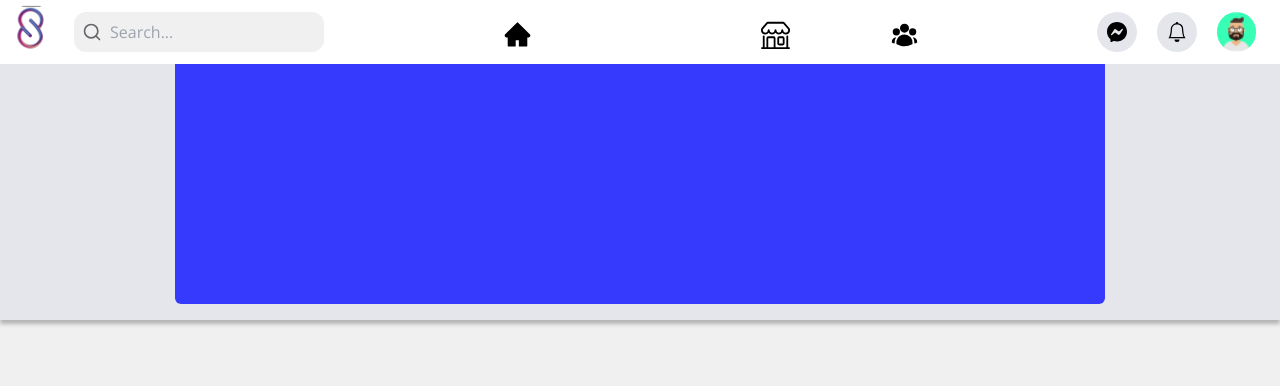
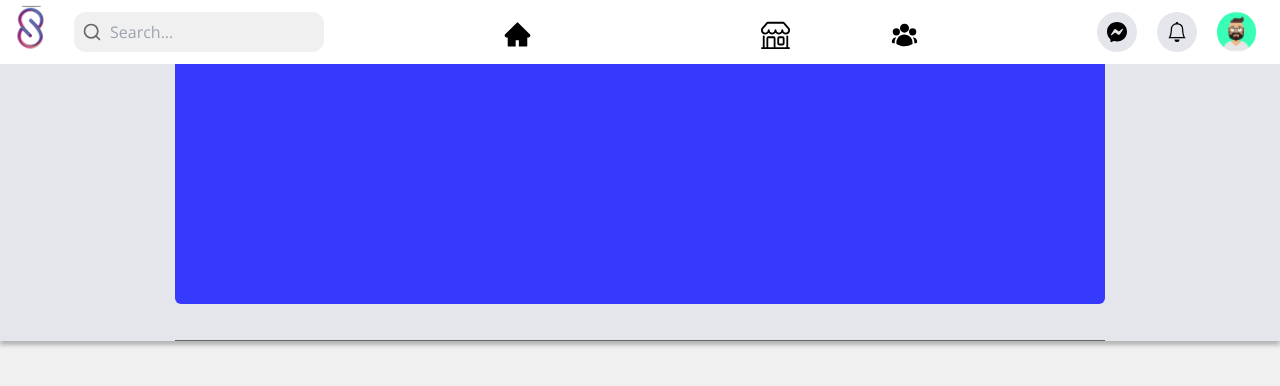
Before and after one commit to asiughuslyvesterobus/social_app, a Next.js app in the folder client/: page /profile/01029302 in a window 1280 px wide. Shown: the top 386 px of the page. Built offline with nearby package versions, Linux system fonts and the light colour scheme; some icons are missing.

Commit message:
working on profile page

```diff
--- a/client/pages/profile/[id].tsx
+++ b/client/pages/profile/[id].tsx
@@ -7,7 +7,7 @@ const Profilepage = () => {
         <div className="w-full bg-btngray tab:px-5 shadow-boxShad flex gap-5 flex-col items-center justify-center">
           <div className="tab:w-[75%] w-full tab:mx-auto flex flex-col items-start justify-start gap-4">
             <div className="w-full relative h-[120px] tab:h-[240px] bg-primary tab:rounded-bl-md tab:rounded-br-md"></div>
-            <div className="w-full tab:w-[60%] tab:mx-auto flex flex-col items-center justify-start tab:justify-between tab:flex-row">
+            <div className="w-full px-4 flex flex-col items-center justify-start tab:justify-between tab:flex-row border-b border-basegray pb-5">
 
             </div>
           </div>
```
